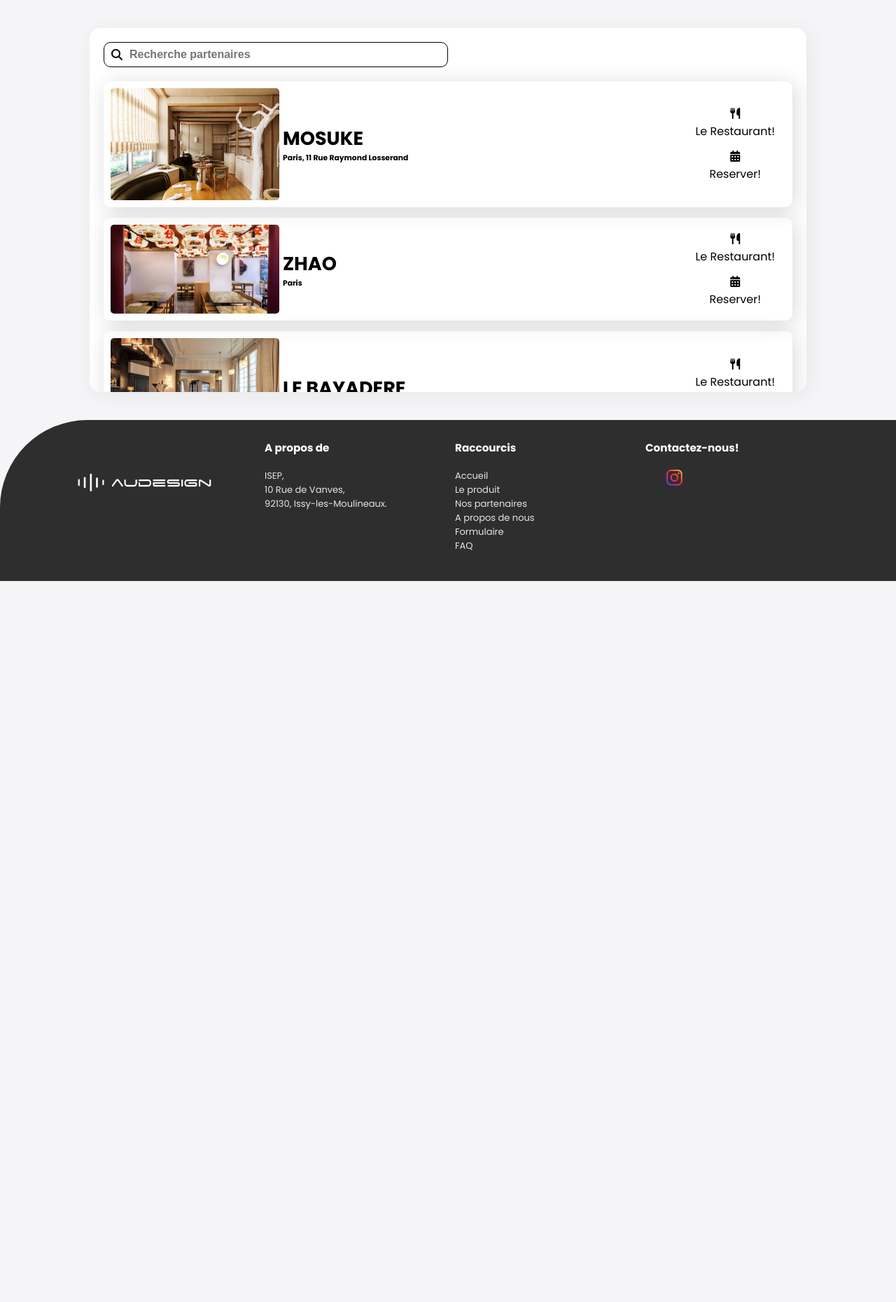
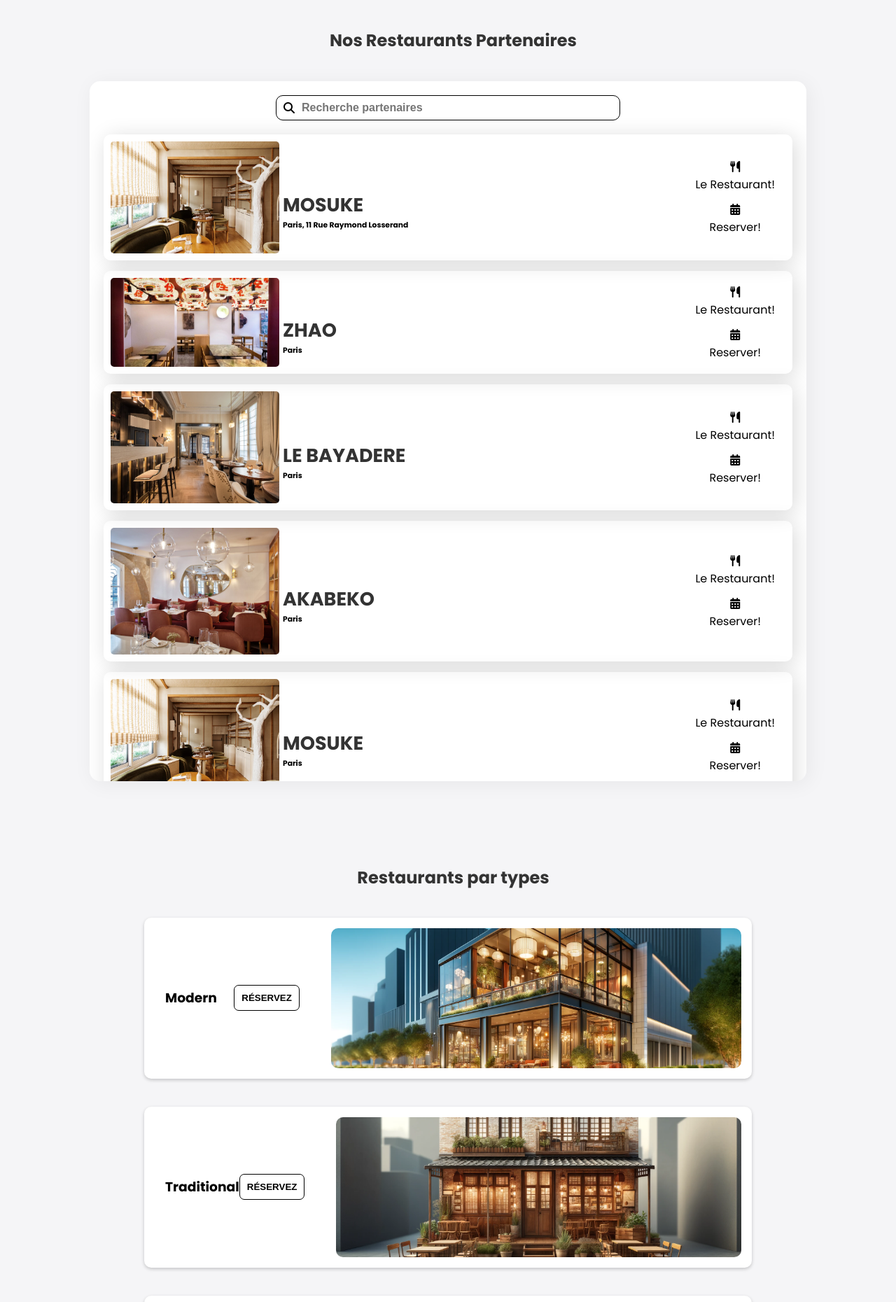
Before and after one commit to Ingridmkl/Maquette, a PHP site: page /Search.html in a window 1280 px wide. Shown: the part 150-2010 px from the top of the page at 70% size. Before the commit the page ends 980 px from the top, so only its background shows below. Run offline with PHP 8.4, Linux system fonts and the light colour scheme; some libraries are stand-ins or nearby versions.

Commit message:
partenaires

```diff
--- a/Search.css
+++ b/Search.css
@@ -292,10 +292,20 @@
 }
 
 /*Search area*/
+#search{
+    align-items: center;
+}
+
+#search h2{
+    color: #333;
+    margin-top: 40px;
+    margin-bottom: 0;
+    padding-bottom: 1px;
+}
 
 .tamp{
     width: 80%;
-    height: 520px;
+    height: 1000px;
     background-color: #ffffff;
     border-radius: 15px;
     box-shadow: 4px 4px 30px rgba(0, 0, 0, 0.06);
@@ -304,6 +314,7 @@
     padding: 20px;
     align-items: center;
     overflow-y: scroll;
+    justify-content: center;
 }
 
 .tamp::-webkit-scrollbar{
@@ -317,6 +328,7 @@
     display: flex;
     flex-direction: row;
     align-items: center;
+    margin-left: 25%;
 }
 
 .tamp form input{
@@ -391,3 +403,95 @@
     color: black;
     margin-top: auto;
 }
+
+/*partie faite par Louis*/
+.partners {
+    margin-top: 60px;
+    padding: 20px;
+    width: 100%;
+    box-sizing: border-box;
+  }
+
+  .partners h2 {
+    text-align: center;
+    margin-left: 15px;
+    color: #333;
+  }
+
+  .restaurant {
+    background-color: white;
+    margin: 20px auto;
+    width: 70%; /* Largeur du cadre restaurant */
+    height: 230px; /* Hauteur fixe pour tous les cadres */
+    display: flex;
+    box-shadow: 0 2px 5px rgba(0,0,0,0.2);
+    border-radius: 10px;
+    overflow: hidden;
+  }
+
+  .info {
+    width: 30%; /* Ajusté pour laisser 70% à l'image */
+    display: flex;
+    align-items: center; /* Centrer verticalement le contenu de .info */
+    justify-content: space-between; /* Espacement entre le nom et le bouton */
+    padding: 10px; /* Padding ajusté */
+    box-sizing: border-box;
+  }
+
+  .info h3 {
+    margin: 0; /* Supprime les marges par défaut de h3 */
+    flex-grow: 1; /* Permet au titre de prendre l'espace disponible */
+    margin-left: 20px;
+  }
+
+  .info button {
+    background-color: transparent;
+      border: 1.7px solid black ;
+      border-radius: 7px;
+      color: black;
+      cursor: pointer;
+      padding: 10px;
+      margin-right: 20px;
+      text-align: center;
+      text-transform:uppercase ;
+      font-weight: bold;
+      transition: background-color 300ms;
+  }
+
+  .info button:hover {
+    background-color: black;
+      border-radius: 7px;
+      color: white;
+      cursor: pointer;
+      padding: 10px;
+      text-align: center;
+      text-transform:uppercase ;
+      font-weight: bold;
+      transition: background-color 300ms;
+  }
+
+  .image {
+    width: 70%; /* L'image prend 70% du cadre */
+    display: flex;
+    align-items: center;
+    justify-content: center;
+    margin : 15px; /* Marge autour de l'image */
+    border-radius: 10px; /* Bords arrondis de l'image */
+    overflow: hidden; /* Empêche l'image de déborder */
+  }
+
+  .image img {
+    width: 100%; /* L'image remplit l'espace disponible dans .image */
+    height: auto; /* Hauteur ajustée automatiquement */
+    object-fit: cover; /* Couvre la zone sans déformer */
+    border-radius: 10px; /* Bords arrondis pour l'image elle-même */
+  }
+  .h2{
+    text-align: center;
+    color: #333;
+    font-size: 24px; /* Ajoutez la taille de la police que vous souhaitez ici */
+    padding-bottom: 20px;
+    margin-left: 15px;
+    color: #333;}
+
+/**/
--- a/Search.html
+++ b/Search.html
@@ -48,6 +48,7 @@
         </div>
     </nav>
     <section id="search">
+        <h2 class="h2">Nos Restaurants Partenaires</h2>
         <div class="tamp">
             <form>
                 <i class="fa-solid fa-magnifying-glass"></i>
@@ -127,6 +128,48 @@
             </div>
         </div>
     </section>
+
+    <section class="partners">
+        <h2 class="h2">Restaurants par types</h2>
+        <div class="restaurant">
+            <div class="info">
+                <h3>Modern</h3>
+                <button onclick="location.href='reservation.html';">Réservez</button>
+            </div>
+            <div class="image">
+                <img src="./Ressources/R1.webp" alt="Le Gourmet">
+            </div>
+        </div>
+        <div class="restaurant">
+            <div class="info">
+                <h3>Traditional</h3>
+                <button onclick="location.href='reservation.html';">Réservez</button>
+            </div>
+            <div class="image">
+                <img src="./Ressources/R2.webp" alt="Le Gourmet">
+            </div>
+        </div>
+        <div class="restaurant">
+            <div class="info">
+                <h3>Future</h3>
+                <button onclick="location.href='reservation.html';">Réservez</button>
+            </div>
+            <div class="image">
+                <img src="./Ressources/R3.webp" alt="Le Gourmet">
+            </div>
+        </div>
+        <div class="restaurant">
+            <div class="info">
+                <h3>Asian</h3>
+                <button onclick="location.href='reservation.html';">Réservez</button>
+            </div>
+            <div class="image">
+                <img src="./Ressources/R4.webp" alt="Bon Appétit">
+            </div>
+        </div>
+        <!-- Ajoutez plus de blocs .restaurant selon le nombre de partenaires -->
+    </section>
+
     <footer>
         <div class="footer-container">
             <div class="col">
```
